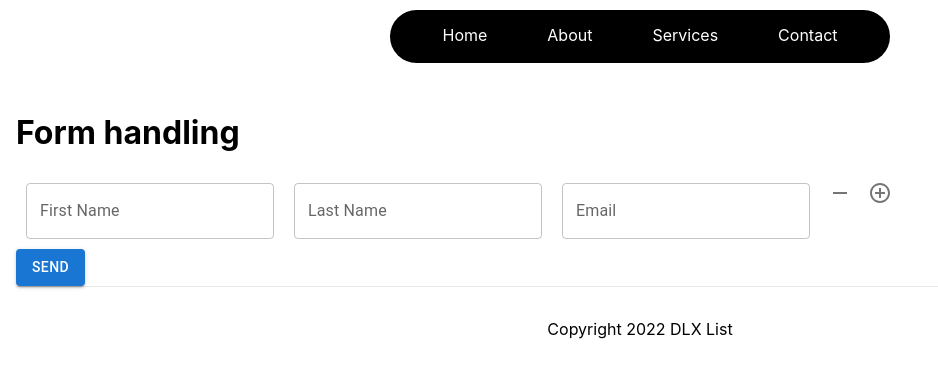
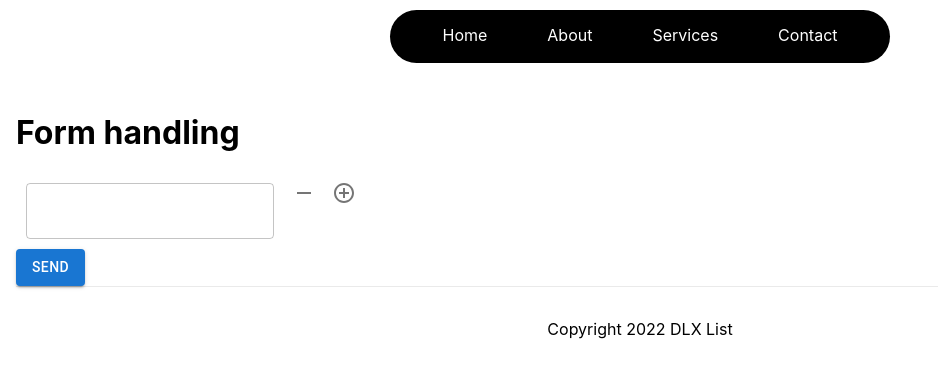
Before and after one commit to zahidabatool/next-js-learning, a Next.js app: page / in a window 1280 px wide. Shown: the top 378 px of the page, without its empty margins (0-938 px from the left). Built offline with nearby package versions, Linux system fonts and the light colour scheme.

Commit message:
AddField

```diff
--- a/pages/index.js
+++ b/pages/index.js
@@ -24,7 +24,7 @@ const useStyles = makeStyles((theme) => ({
 export default function Home() {
   const classes = useStyles()
   const [inputFields , setInputField] = useState([
-  {firstName: '', lastName: '', email: ''}
+  {name: '',  email: ''}
 ])
 
 const handleChangeInput = (index , event) => {
@@ -34,16 +34,19 @@ const handleChangeInput = (index , event) => {
   setInputField(values);
 }
 
+// Add New field
 const handleAddFields = () => {
-  setInputField([...inputFields, {firstName: '', lastName: '' , email: ''}])
+  setInputField([...inputFields, {name: '', email: ''}])
+}
 
-}
+// Remove field
 const handleRemoveFields = (index) => {
   const values = [...inputFields];
   values.splice(index, 1);
   setInputField(values);
 }
 
+// Submit Form
 function handleSubmit(event){
   event.preventDefault();
   // alert(JSON.stringify(inputFields))
@@ -57,12 +60,12 @@ function handleSubmit(event){
       <form className={classes.root} onSubmit={handleSubmit}>
         {inputFields.map((inputField, index) => (
             <div key={index}>
-              <TextField variant="outlined"  type="text" name = "firstName" label= "First Name"
-                onChange={event => handleChangeInput(index, event)} value = {inputField.firstName}/>
-              <TextField variant="outlined"  type="text" name = "lastName" label= "Last Name"
-                onChange={event => handleChangeInput(index, event)} value = {inputField.lastName}/>
-              <TextField variant="outlined"  type="text" name = "email" label= "Email"
-                onChange={event => handleChangeInput(index, event)} value = {inputField.email}/>
+              <TextField  type="text" variant="outlined"
+                onChange={event => handleChangeInput(index, event)}/>
+              {/* <TextField variant="outlined"  type="text" name = "lastName" label= "Last Name"
+                onChange={event => handleChangeInput(index, event)} value = {inputField.lastName}/>  */}
+              {/* <TextField variant="outlined"  type="text" name = "email" label= "Email"
+                onChange={event => handleChangeInput(index, event)} value = {inputField.email}/>  */}
               <IconButton onClick = {() => handleRemoveFields(index)}>
                 <RemoveIcon/>
               </IconButton>
```
Also changed, not shown: next.config.js (line endings or trailing spaces).
